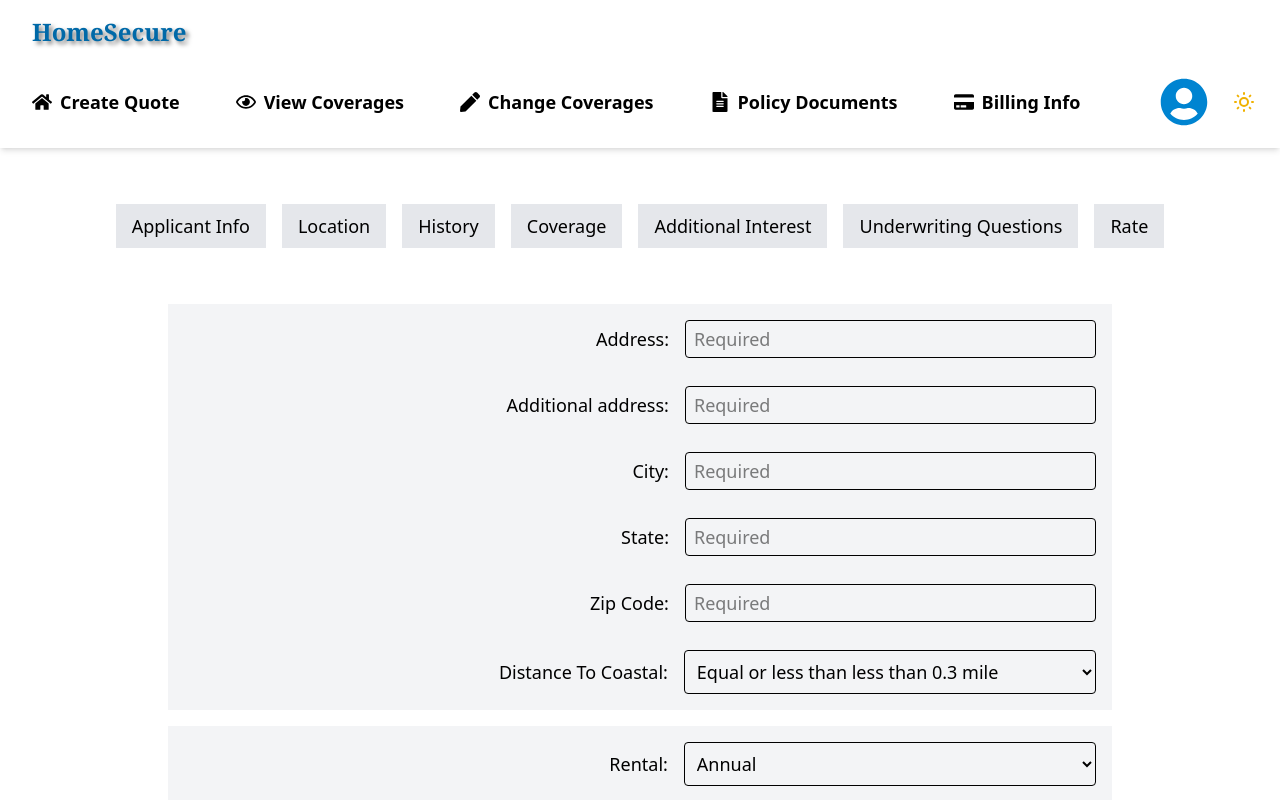
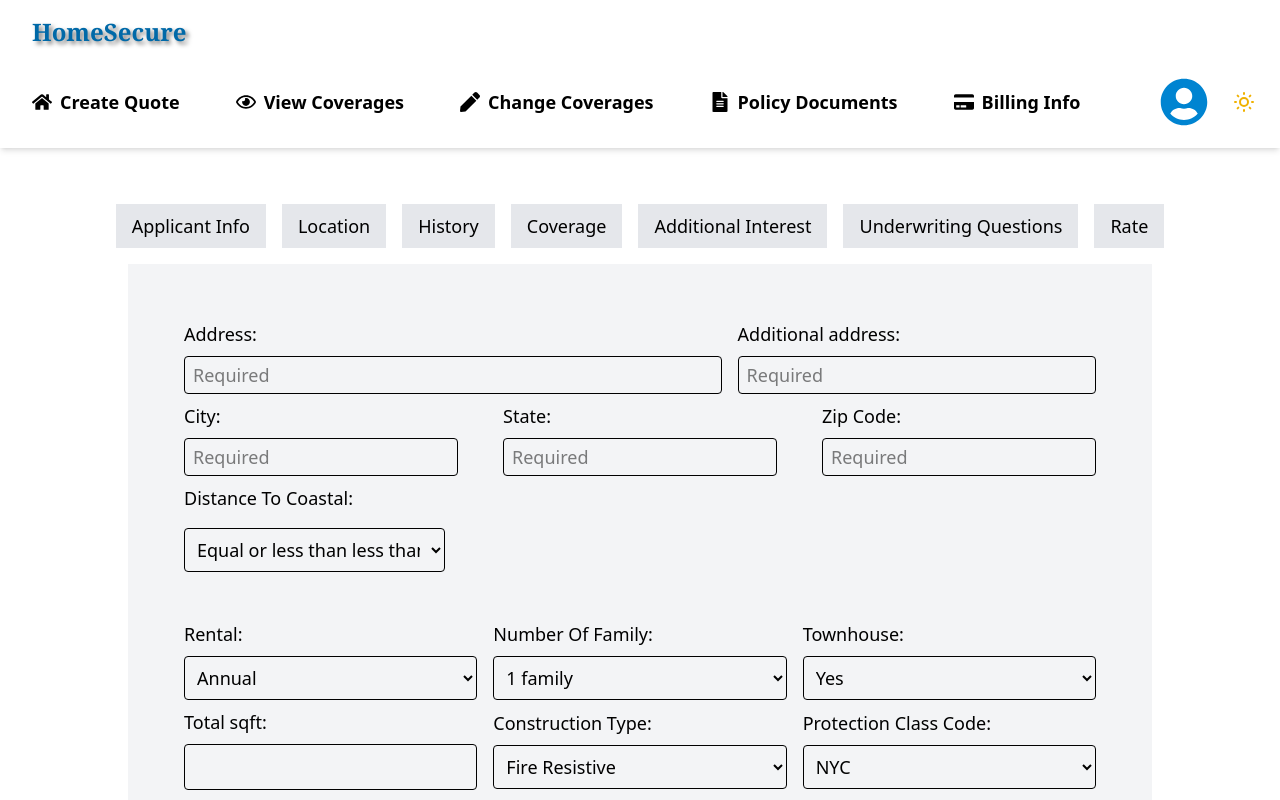
Before and after one commit to Sisi-tech/HouseSecure, a React (Vite) app: page /quote/location in a window 1280 px wide. Shown: the top 800 px of the page. Built offline with nearby package versions, Linux system fonts and the light colour scheme.

Commit message:
update sytles

```diff
--- a/src/components/forms/location.jsx
+++ b/src/components/forms/location.jsx
@@ -21,73 +21,82 @@ const Location = () => {
     return (
         <div className="w-full h-full flex flex-col items-center">
             <CreateQuote />
-            <form className="w-full flex flex-col gap-4 mx-auto max-w-screen-lg text-lg pt-4 md:pt-10 p-4 lg:p-10 text-black">
-                <div className="w-full flex flex-col align-center mx-auto max-w-screen-lg text-lg space-y-5 p-4 gap-2 bg-gray-100">
-                    <div className="flex flex-col md:flex-row md:items-center gap-4">
-                        <label htmlFor="address1" className="sm:w-auto md:w-160 lg:w-240 sm:text-start md:text-right">Address:</label>
+            <form className="w-full flex flex-col gap-4 mx-auto max-w-screen-lg text-lg pt-4 md:pt-10 lg:p-10 text-black bg-gray-100">
+                <div className="w-full flex flex-col align-center mx-auto max-w-screen-lg text-lg space-y-2 p-4">
+                    {/* row1 address line */}
+                    <div className="w-full flex flex-col md:flex-row justify-between gap-4">
+                        <div className="flex flex-col justify-center items-center space-y-2 w-full md:w-3/5">
+                            <label htmlFor="address1" className="w-full">Address:</label>
                             <input
                                 id="address1"
                                 type="text"
-                            className="p-1 pl-2 border rounded-sm sm:w-auto md:w-100 lg:w-200"
+                                className="p-1 pl-2 border rounded-sm w-full"
                                 value={address1}
                                 onChange={(e) => setAddress1(e.target.value)}
                                 required
                                 placeholder="Required"
                             />
                         </div>
-                    <div className="flex flex-col md:flex-row md:items-center gap-4">
-                        <label htmlFor="address2" className="sm:w-auto md:w-160 lg:w-240 sm:text-start md:text-right">Additional address:</label>
+                        <div className="flex flex-col justify-center items-center space-y-2 w-full md:w-2/5">
+                            <label htmlFor="address2" className="w-full">Additional address:</label>
                             <input
                                 id="address2"
                                 type="text"
-                            className="p-1 pl-2 border rounded-sm sm:w-auto md:w-100 lg:w-200"
+                                className="p-1 pl-2 border rounded-sm w-full"
                                 value={address2}
                                 onChange={(e) => setAddress2(e.target.value)}
                                 required
                                 placeholder="Required"
                             />
                         </div>
-                    <div className="flex flex-col md:flex-row md:items-center gap-4">
-                        <label htmlFor="city" className="sm:w-auto md:w-160 lg:w-240 sm:text-start md:text-right">City:</label>
+                    </div>
+
+                    {/* row2 city, state, code */}
+                    <div className="w-full flex flex-col md:flex-row justify-between gap-4">
+                        <div className="flex flex-col justify-center items-center space-y-2">
+                            <label htmlFor="city" className="w-full">City:</label>
                             <input
                                 id="city"
                                 type="text"
-                            className="p-1 pl-2 border rounded-sm sm:w-auto md:w-100 lg:w-200"
+                                className="p-1 pl-2 border rounded-sm w-full"
                                 value={city}
                                 onChange={(e) => setCity(e.target.value)}
                                 required
                                 placeholder="Required"
                             />
                         </div>
-                    <div className="flex flex-col md:flex-row md:items-center gap-4">
-                        <label htmlFor="state" className="sm:w-auto md:w-160 lg:w-240 sm:text-start md:text-right">State:</label>
+                        <div className="flex flex-col justify-center items-center space-y-2">
+                            <label htmlFor="state" className="w-full">State:</label>
                             <input
                                 id="state"
                                 type="text"
-                            className="p-1 pl-2 border rounded-sm sm:w-auto md:w-100 lg:w-200"
+                                className="p-1 pl-2 border rounded-sm w-full"
                                 value={state}
                                 onChange={(e) => setCity(e.target.value)}
                                 required
                                 placeholder="Required"
                             />
                         </div>
-                    <div className="flex flex-col md:flex-row md:items-center gap-4">
-                        <label htmlFor="zipCode" className="sm:w-auto md:w-160 lg:w-240 sm:text-start md:text-right">Zip Code:</label>
+                        <div className="flex flex-col justify-center items-center space-y-2">
+                            <label htmlFor="zipCode" className="w-full">Zip Code:</label>
                             <input
                                 id="zipCode"
                                 type="text"
-                            className="p-1 pl-2 border rounded-sm sm:w-auto md:w-100 lg:w-200"
+                                className="p-1 pl-2 border rounded-sm w-full"
                                 value={zipCode}
                                 onChange={(e) => setZipCode(e.target.value)}
                                 required
                                 placeholder="Required"
                             />
                         </div>
-                    <div className="flex flex-col md:flex-row md:items-center gap-4">
-                        <label htmlFor="distanceToCostal" className="md:w-160 lg:w-240 sm:text-start md:text-right">Distance To Coastal:</label>
+                    </div>
+
+                    {/* row 3 */}
+                    <div className="flex flex-col gap-4 w-full md:w-2/7">
+                        <label htmlFor="distanceToCostal" className="w-full">Distance To Coastal:</label>
                         <select
                             id="distanceToCostal"
-                            className="p-2 border rounded-sm sm:w-auto md:w-100 lg:w-200"
+                            className="p-2 border rounded-sm w-full"
                             value={distanceToCoast}
                             onChange={(e) => setDistanceToCoast(e.target.value)}
                         >
@@ -99,12 +108,15 @@ const Location = () => {
                         </select>
                     </div>
                 </div>
-                <div className="w-full flex flex-col mx-auto max-w-screen-lg text-lg space-y-5 gap-2 p-4 bg-gray-100">
-                    <div className="flex flex-col md:flex-row md:items-center gap-4">
-                        <label htmlFor="rental" className="md:w-160 lg:w-240 sm:text-start md:text-right">Rental:</label>
+
+                <div className="w-full flex flex-col align-center mx-auto max-w-screen-lg text-lg space-y-2  p-4">
+                    {/* first row  */}
+                    <div className="w-full grid grid-cols-1 md:grid-cols-3 md:flex-row justify-between gap-4">
+                        <div className="flex flex-col justify-center items-center space-y-2">
+                            <label htmlFor="rental" className="w-full">Rental:</label>
                             <select
                                 id="rental"
-                            className="p-2 border rounded-sm sm:w-auto md:w-100 lg:w-200"
+                                className="p-2 border rounded-sm w-full"
                                 value={rental}
                                 onChange={(e) => setRental(e.target.value)}
                             >
@@ -114,11 +126,11 @@ const Location = () => {
                                 <option value="six">Less than 6 months</option>
                             </select>
                         </div>
-                    <div className="flex flex-col md:flex-row md:items-center gap-4">
-                        <label htmlFor="numOfFamily" className="md:w-160 lg:w-240 sm:text-start md:text-right">Number Of Family:</label>
+                        <div className="flex flex-col justify-center items-center space-y-2">
+                            <label htmlFor="numOfFamily" className="w-full">Number Of Family:</label>
                             <select
                                 id="numOfFamily"
-                            className="p-2 border rounded-sm sm:w-auto md:w-100 lg:w-200"
+                                className="p-2 border rounded-sm w-full"
                                 value={numOfFamily}
                                 onChange={(e) => setNumOfFamily(e.target.value)}
                             >
@@ -129,11 +141,11 @@ const Location = () => {
                                 <option value="fourFamily">4 family</option>
                             </select>
                         </div>
-                    <div className="flex flex-col md:flex-row md:items-center gap-4">
-                        <label htmlFor="townhouse" className="md:w-160 lg:w-240 sm:text-start md:text-right">Townhouse:</label>
+                        <div className="flex flex-col justify-center items-center space-y-2">
+                            <label htmlFor="townhouse" className="w-full">Townhouse:</label>
                             <select
                                 id="townhouse"
-                            className="p-2 border rounded-sm sm:w-auto md:w-100 lg:w-200"
+                                className="p-2 border rounded-sm w-full"
                                 value={townhouse}
                                 onChange={(e) => setTownhouse(e.target.value)}
                             >
@@ -142,21 +154,25 @@ const Location = () => {
                                 <option value="notTownhouse">No</option>
                             </select>
                         </div>
-                    <div className="flex flex-col md:flex-row md:items-center gap-4">
-                        <label htmlFor="sqft" className="md:w-160 lg:w-240 sm:text-start md:text-right">Total sqft:</label>
+                    </div>
+
+                    {/* second row */}
+                    <div className="w-full grid grid-cols-1 md:grid-cols-3 md:flex-row justify-between gap-4">
+                        <div className="flex flex-col justify-center items-center space-y-2">
+                            <label htmlFor="sqft" className="w-full">Total sqft:</label>
                             <input
                                 id="sqft"
-                            type="number"
-                            className="p-2 border rounded-sm sm:w-auto md:w-100 lg:w-200"
+                                type="text"
+                                className="p-2 border rounded-sm w-full"
                                 value={sqft}
                                 onChange={(e) => setSqft(e.target.value)}
                             />
                         </div>
-                    <div className="flex flex-col md:flex-row md:items-center gap-4">
-                        <label htmlFor="constructionType" className="md:w-160 lg:w-240 sm:text-start md:text-right">Construction Type:</label>
+                        <div className="flex flex-col justify-center items-center space-y-2">
+                            <label htmlFor="constructionType" className="w-full">Construction Type:</label>
                             <select
                                 id="constructionType"
-                            className="p-2 border rounded-sm sm:w-auto md:w-100 lg:w-200"
+                                className="p-2 border rounded-sm w-full"
                                 value={constructionType}
                                 onChange={(e) => setConstructionType(e.target.value)}
                             >
@@ -167,11 +183,11 @@ const Location = () => {
                                 <option value="Frame">Frame</option>
                             </select>
                         </div>
-                    <div className="flex flex-col md:flex-row md:items-center gap-4">
-                        <label htmlFor="protectionClass" className="md:w-160 lg:w-240 sm:text-start md:text-right">Protection Class Code:</label>
+                        <div className="flex flex-col justify-center items-center space-y-2">
+                            <label htmlFor="protectionClass" className="w-full">Protection Class Code:</label>
                             <select
                                 id="protectionClass"
-                            className="p-2 border rounded-sm sm:w-auto md:w-100 lg:w-200"
+                                className="p-2 border rounded-sm w-full"
                                 value={protectionClass}
                                 onChange={(e) => setProtectionClass(e.target.value)}
                             >
@@ -184,6 +200,7 @@ const Location = () => {
                                 <option value="class4">4</option>
                                 <option value="class5">5</option>
                             </select>
+                        </div>
                     </div>
                 </div>
             </form>
```
Also changed, not shown: src/components/forms/applicantInfo.jsx (+14 -14 lines), src/components/forms/question.jsx (+4 -3 lines). Lines whose indentation alone changed are shown as unchanged.
